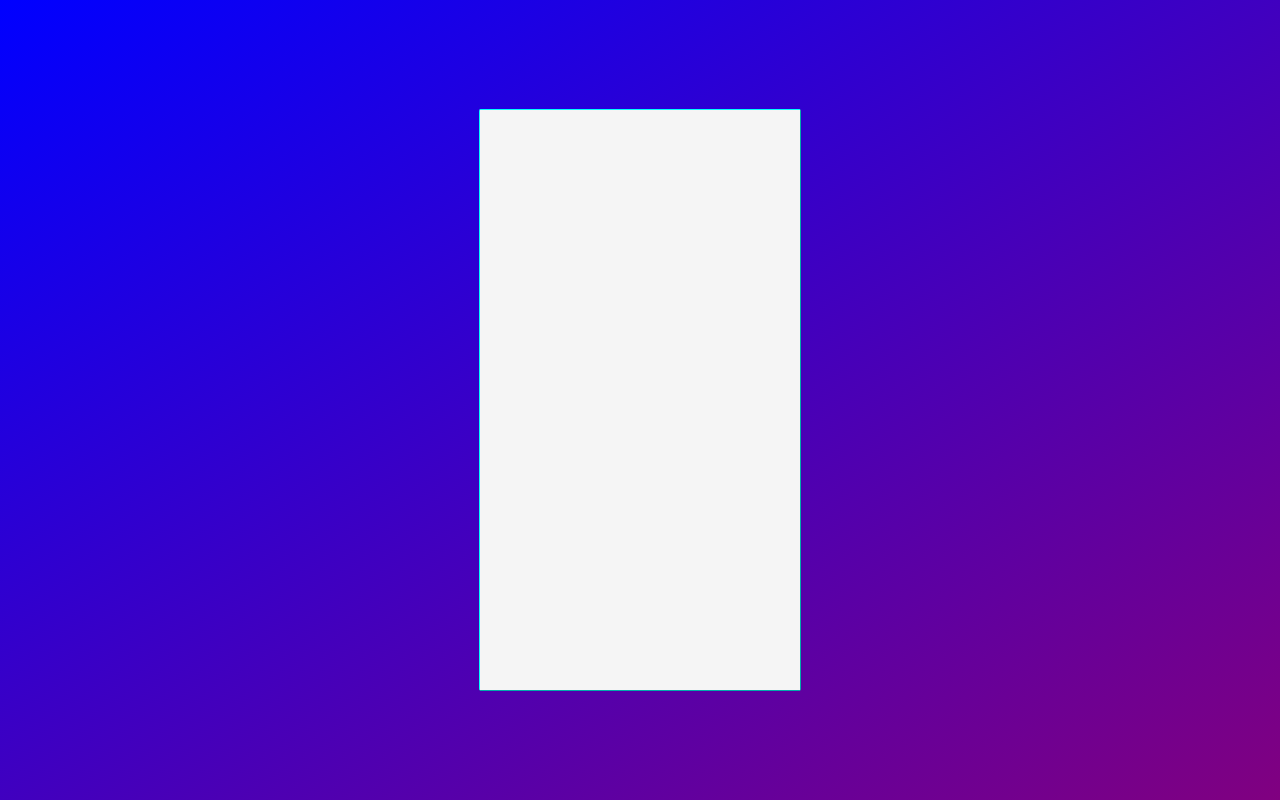
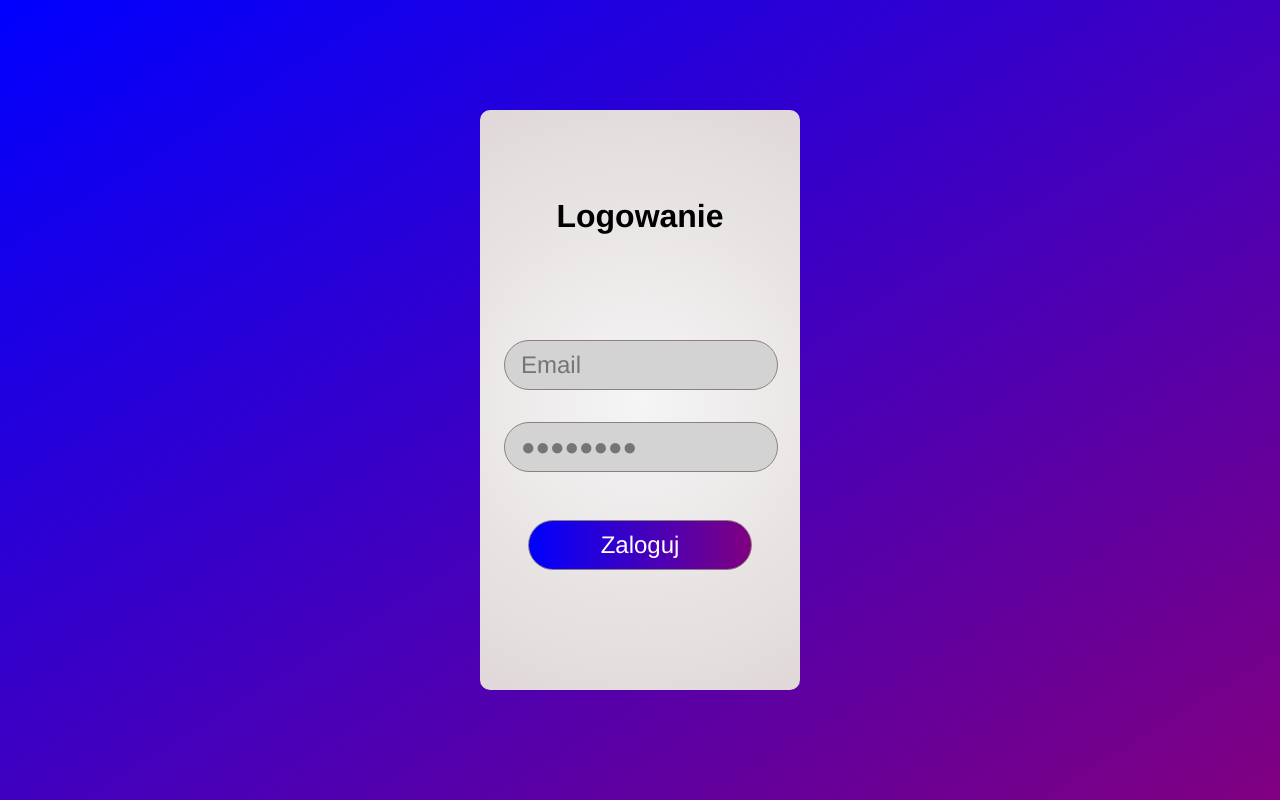
Before and after one commit to DogiWOW/Cash-Register-Webapp, a PHP site: page /logowanie.html in a window 1280 px wide. Run offline with PHP 8.4, Linux system fonts and the light colour scheme.

Commit message:
Dodano zawartosc do bloku logowania wraz z css

```diff
--- a/logowanie.html
+++ b/logowanie.html
@@ -11,12 +11,21 @@
     <section class="section-gradient section-content">
         <div class="login-panel">
             <div class="login-content">
-
+                <h1 class="login-heading">Logowanie</h1>
             </div>
             <div class="login-content">
-
+                <form action="" method="post" class="login-form">
+                    <div class="login-email">
+                     <input type="text" name="login-mail" placeholder="Email"><br>
+                    </div>
+                    <div class="login-password">
+                     <input type="password" name="login-haslo" placeholder="●●●●●●●●">
+                    </div>
+                    <div class="login-submit">
+                        <input type="submit" value="Zaloguj">
+                    </div>
+                </form>
             </div>
-            <div class="panel-zawartosc"></div>
         </div>
     </section>
 </body>
--- a/style-logowanie.css
+++ b/style-logowanie.css
@@ -1,10 +1,11 @@
 *{
     margin: 0;
     padding: 0;
+    font-family: 'Franklin Gothic Medium';
 }
 
 .section-gradient{
-    background-image: linear-gradient(to bottom right, blue, purple);
+    background: linear-gradient(to bottom right, blue, purple);
     background-repeat: no-repeat;
     background-size: auto;
     height: 100vh;
@@ -18,10 +19,39 @@
 .login-panel{
     display:flex;
     flex-direction: column;
-    justify-content: space-around;
+    justify-content: space-evenly;
     height: 72.5vh;
     width: 40vh;
-    background-color: whitesmoke;
-    border: 1px cyan outset;
-    border-radius: 0.5%;
+    background-color:#0E5D7B;
+    background: radial-gradient(circle, whitesmoke, rgb(224, 216, 216));
+    border-radius: 10px;
 }
+
+.login-heading{
+    font-size: 2em;
+    text-align: center;
+}
+
+.login-email input, .login-password input, .login-submit input{
+    font-size: 1.5em;
+    width: 75%;
+    margin: 5% 7.5%;
+    padding: 10px 5%;
+    border: 1px rgb(143, 128, 128) solid;
+    border-radius: 30px;
+    outline: none;
+    background: lightgrey;
+}
+
+.login-submit input{
+    width: 70%;
+    margin: 10% 15%;
+    color: white;
+    transition: all 0.2s ease;
+    transform: scale(1) perspective(1px);
+    background:  linear-gradient(to right, blue, purple);
+}
+
+.login-submit input:hover{
+    transform: scale(1.1) perspective(1px)
+}
```
